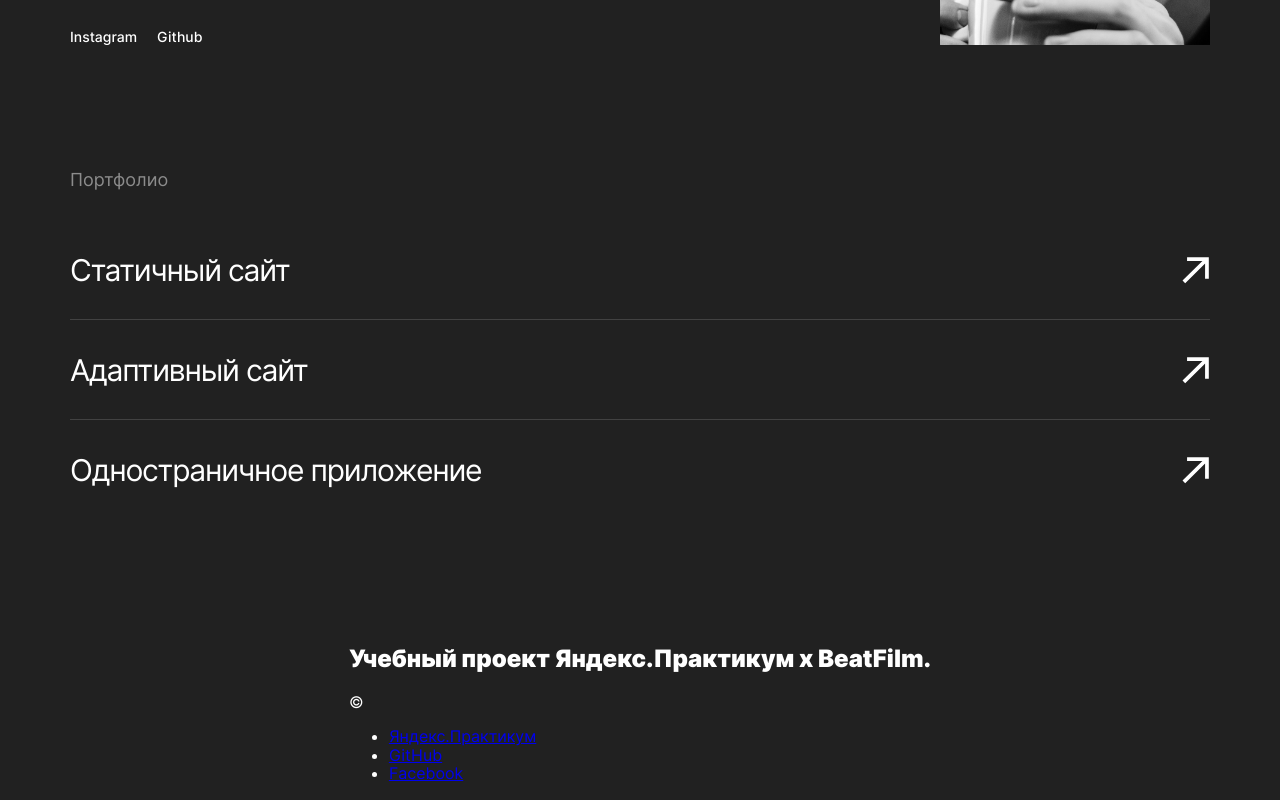
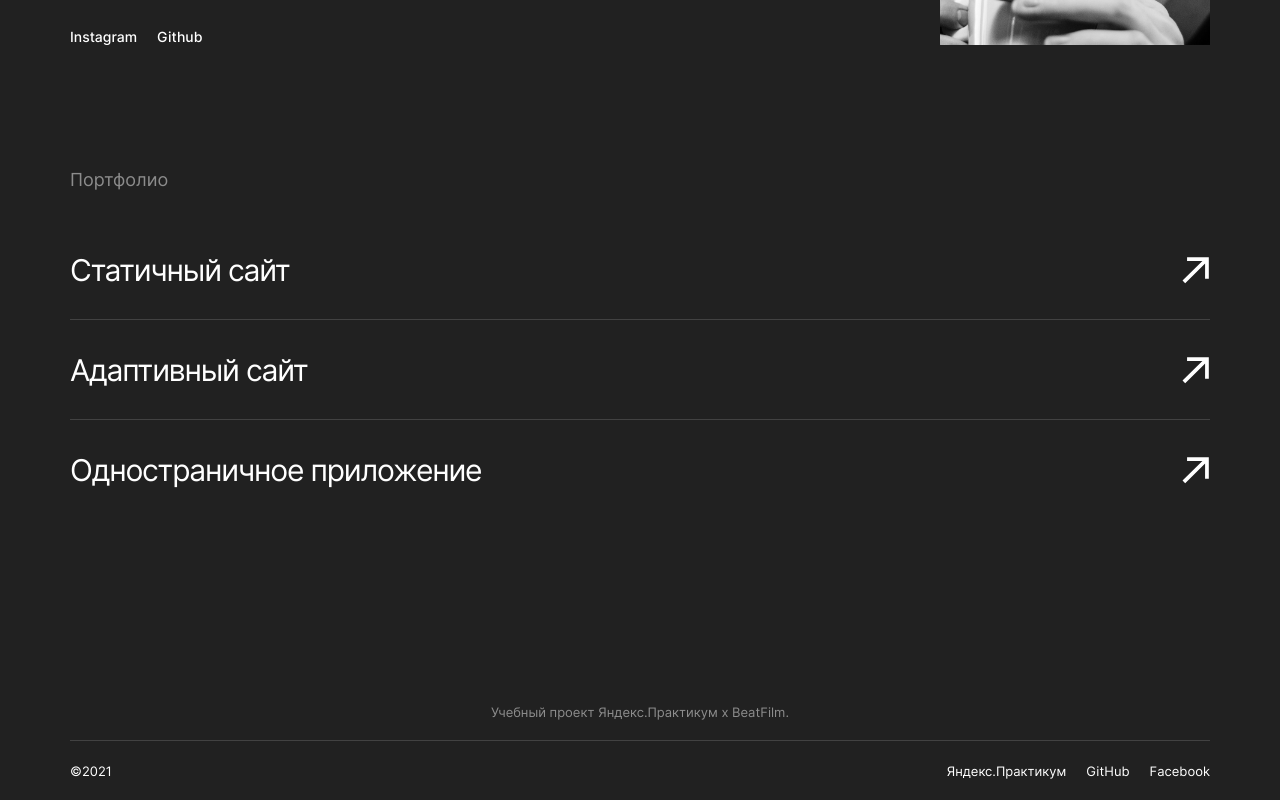
Before and after one commit to Vovkasquid/movies-explorer-frontend, a React (Create React App) app: page / in a window 1280 px wide. Shown: the part 2430-3230 px from the top of the page. Built offline with nearby package versions, Linux system fonts and the light colour scheme.

Commit message:
feat: закончить стилизацию компонента Footer

```diff
--- a/src/components/Footer/Footer.css
+++ b/src/components/Footer/Footer.css
@@ -0,0 +1,55 @@
+.footer {
+  width: 100%;
+  display: flex;
+  flex-direction: column;
+  align-items: center;
+  justify-content: center;
+  box-sizing: border-box;
+  padding: 79px 70px 20px 70px;
+}
+
+.footer__title {
+  width: 100%;
+  text-align: center;
+  font-weight: normal;
+  font-size: 13px;
+  line-height: 16px;
+  text-align: center;
+  color: hsla(0, 0%, 55%, 1);
+  margin: 0 0 20px 0;
+  padding: 0 0 20px 0;
+  box-sizing: border-box;
+  border-bottom: 1px solid hsla(0, 0%, 26%, 1);
+}
+
+.footer__about-praktikum-container {
+  width: 100%;
+  display: flex;
+  align-items: center;
+  justify-content: space-between;
+}
+
+.footer__copyright {
+  font-weight: normal;
+  font-size: 13px;
+  line-height: 16px;
+  margin: 0;
+}
+
+.footer__links {
+  list-style: none;
+  display: flex;
+  gap: 20px;
+  align-items: center;
+  justify-content: center;
+  margin: 0;
+}
+
+.footer__link {
+  text-decoration: none;
+  color: hsla(0, 0%, 100%, 1);
+  font-weight: normal;
+  font-size: 13px;
+  line-height: 16px;
+  text-align: right;
+}
--- a/src/components/Footer/Footer.jsx
+++ b/src/components/Footer/Footer.jsx
@@ -6,7 +6,7 @@ export default function Footer() {
     <footer className="footer">
       <h2 className="footer__title">Учебный проект Яндекс.Практикум х BeatFilm.</h2>
       <div className="footer__about-praktikum-container">
-        <p className="footer__copyright">&copy;</p>
+        <p className="footer__copyright">&copy;2021</p>
         <ul className="footer__links">
           <li>
             <a href="https://practicum.yandex.ru" target="_blank" rel="noopener noreferrer" className="footer__link">
@@ -14,12 +14,22 @@ export default function Footer() {
             </a>
           </li>
           <li>
-            <a href="https://practicum.yandex.ru" target="_blank" rel="noopener noreferrer" className="footer__link">
+            <a
+              href="https://github.com/yandex-praktikum"
+              target="_blank"
+              rel="noopener noreferrer"
+              className="footer__link"
+            >
               GitHub
             </a>
           </li>
           <li>
-            <a href="https://practicum.yandex.ru" target="_blank" rel="noopener noreferrer" className="footer__link">
+            <a
+              href="https://www.facebook.com/yandex.practicum"
+              target="_blank"
+              rel="noopener noreferrer"
+              className="footer__link"
+            >
               Facebook
             </a>
           </li>
```
